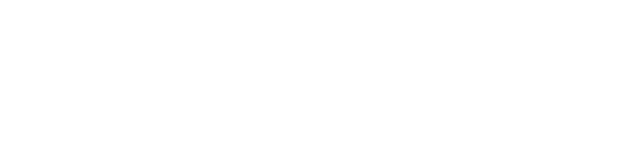
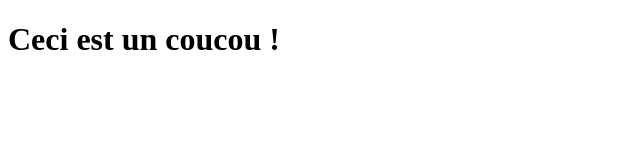
Before and after one commit to ni-codim/Todos_VanillaJS_Modern, a website: page src/index.html in a window 1280 px wide. Shown: the whole page, without its empty margins (0-640 px from the left). Drawn offline with Linux system fonts and the light colour scheme.

```diff
--- a/src/index.html
+++ b/src/index.html
@@ -8,6 +8,7 @@
 </head>
 <body>
   <div id="app"></div>
+  <h1>Ceci est un coucou !</h1>
   <script src="./js/main.js"></script>
 </body>
 </html>
```
Also changed, not shown: 1 other file.
